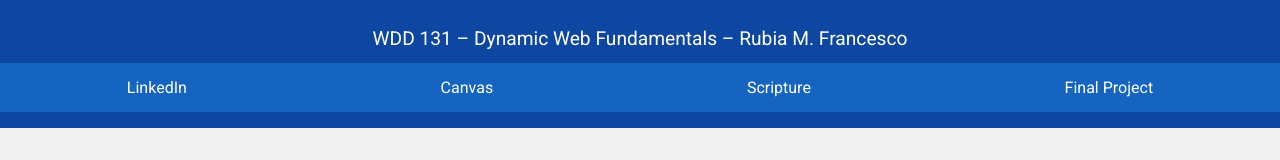
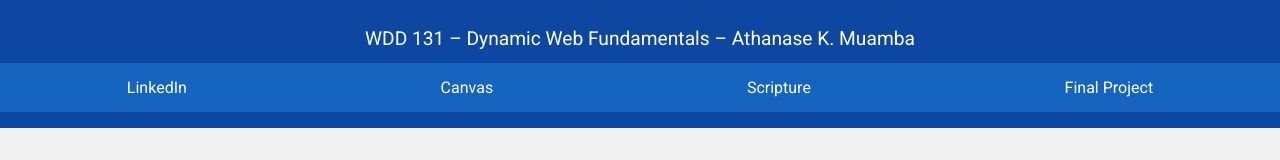
Before and after one commit to atherbeauta/wdd131, a plain HTML site: page index.html in a window 1280 px wide. Shown: the top 160 px of the page. Drawn offline with Linux system fonts and the light colour scheme.

Commit message:
change Rubia and put Athanase.

```diff
--- a/index.html
+++ b/index.html
@@ -15,7 +15,7 @@
 </head>
 <body>
     <header>
-        <span id="course-title">WDD 131 – Dynamic Web Fundamentals – Rubia M. Francesco</span>
+        <span id="course-title">WDD 131 – Dynamic Web Fundamentals – Athanase K. Muamba</span>
 
         <nav>
             <a href="https://www.linkedin.com/in/athanase-muamba-1b44ba339" target="_blank">LinkedIn</a>
```
